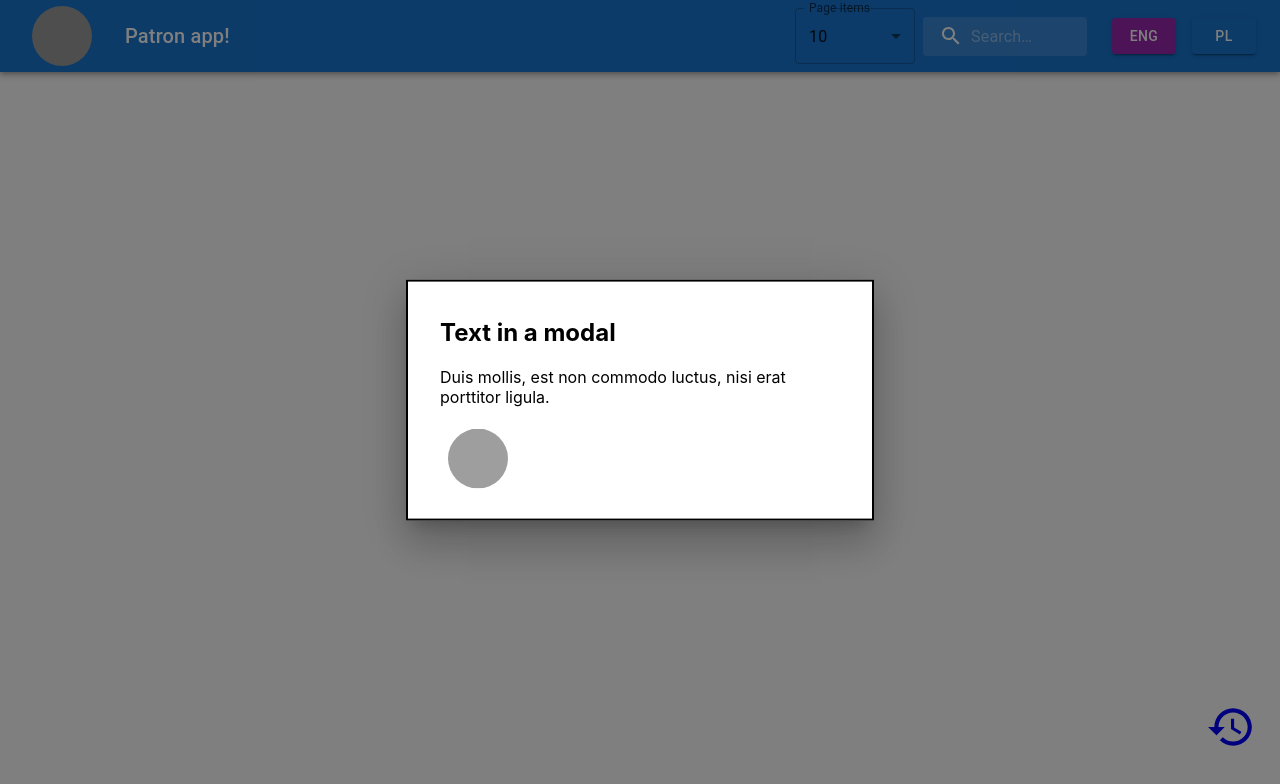
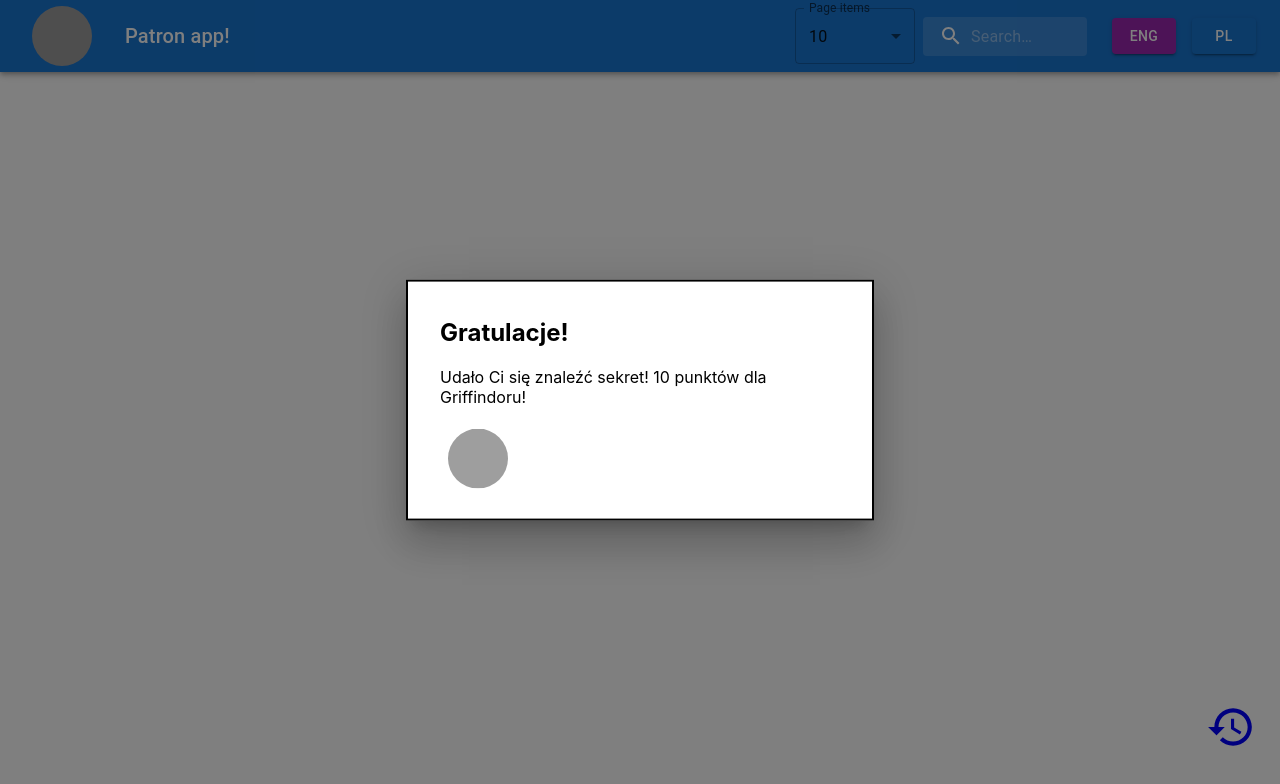
Before and after one commit to GrzegorzBlack/Intive_patron_app, a React (Create React App) app: page / in a window 1280 px wide. Both pictures are taken after a click on the button 62 px from the left and 36 px from the top of the page. Shown: the top 784 px of the page. Built offline with nearby package versions, Linux system fonts and the light colour scheme; grey boxes are pictures that could not be loaded.

Commit message:
Fixing messages

```diff
--- a/src/components/Header/LanguageButtons/LanguageButtons.js
+++ b/src/components/Header/LanguageButtons/LanguageButtons.js
@@ -145,10 +145,11 @@
     const classes = useStyles();
     return (
         <React.Fragment>
-            <Button onClick={handleOpen}  className={classes.root} style={{cursor: 'default' }}><Avatar
+            <Button onClick={handleOpen}   sx={{ "&:hover": { backgroundColor: "transparent" }, cursor: 'default' } }><Avatar
                 alt="logo"
                 src={IntiveLogo}
                 style={{height: '60px', width: '60px',cursor: 'default'}}
+
             /></Button>
             <Modal
                 hideBackdrop
@@ -158,11 +159,11 @@
                 aria-describedby="child-modal-description"
             >
                 <Box sx={{ ...style, width: 200 }}>
-                    <h2 id="child-modal-title">Text in a child modal</h2>
+                    <h2 id="child-modal-title">Znowu to zrobiłeś!</h2>
                     <p id="child-modal-description">
-                        Lorem ipsum, dolor sit amet consectetur adipisicing elit.
+                        20 punktów dla Griffindoru!
                     </p>
-                    <Button onClick={handleClose}>Close Child Modal</Button>
+                    <Button onClick={handleClose}>Zamknij wiadomość</Button>
                 </Box>
             </Modal>
         </React.Fragment>
@@ -197,9 +198,9 @@
                 aria-describedby="parent-modal-description"
             >
                 <Box sx={{ ...style, width: 400 }}>
-                    <h2 id="parent-modal-title">Text in a modal</h2>
+                    <h2 id="parent-modal-title">Gratulacje!</h2>
                     <p id="parent-modal-description">
-                        Duis mollis, est non commodo luctus, nisi erat porttitor ligula.
+                        Udało Ci się znaleźć sekret! 10 punktów dla Griffindoru!
                     </p>
                     <Child />
                 </Box>
```
